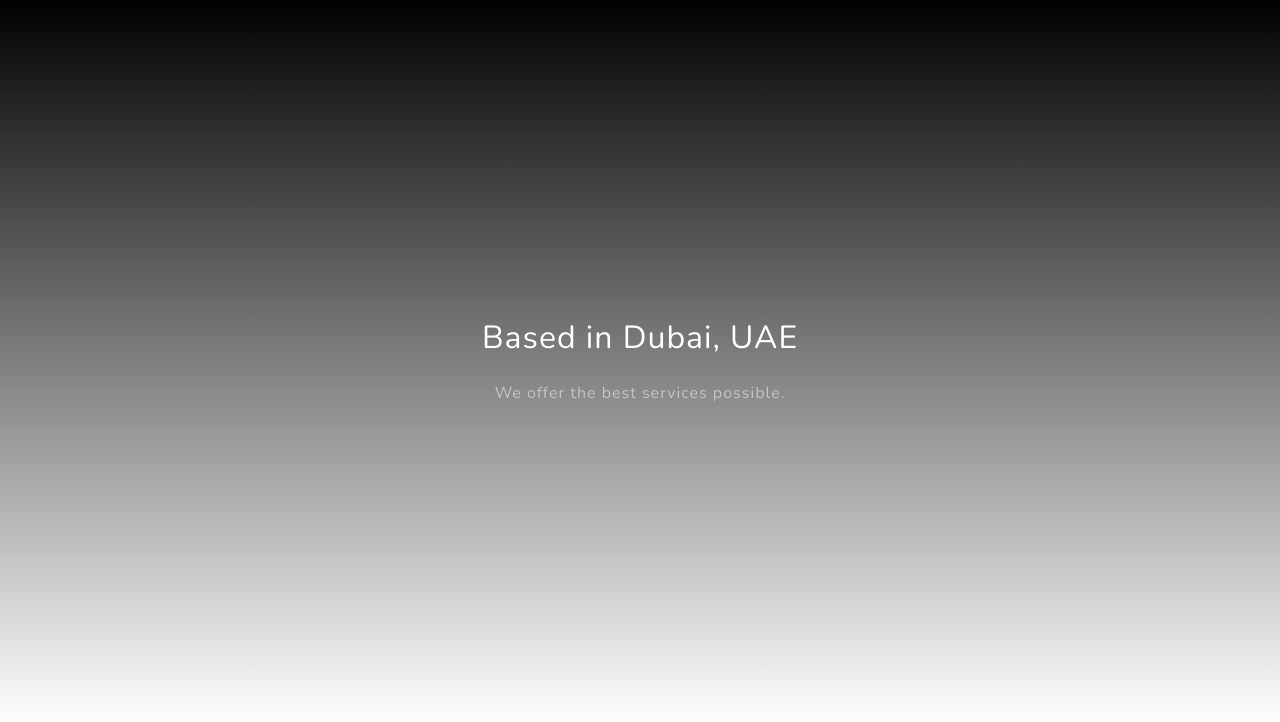
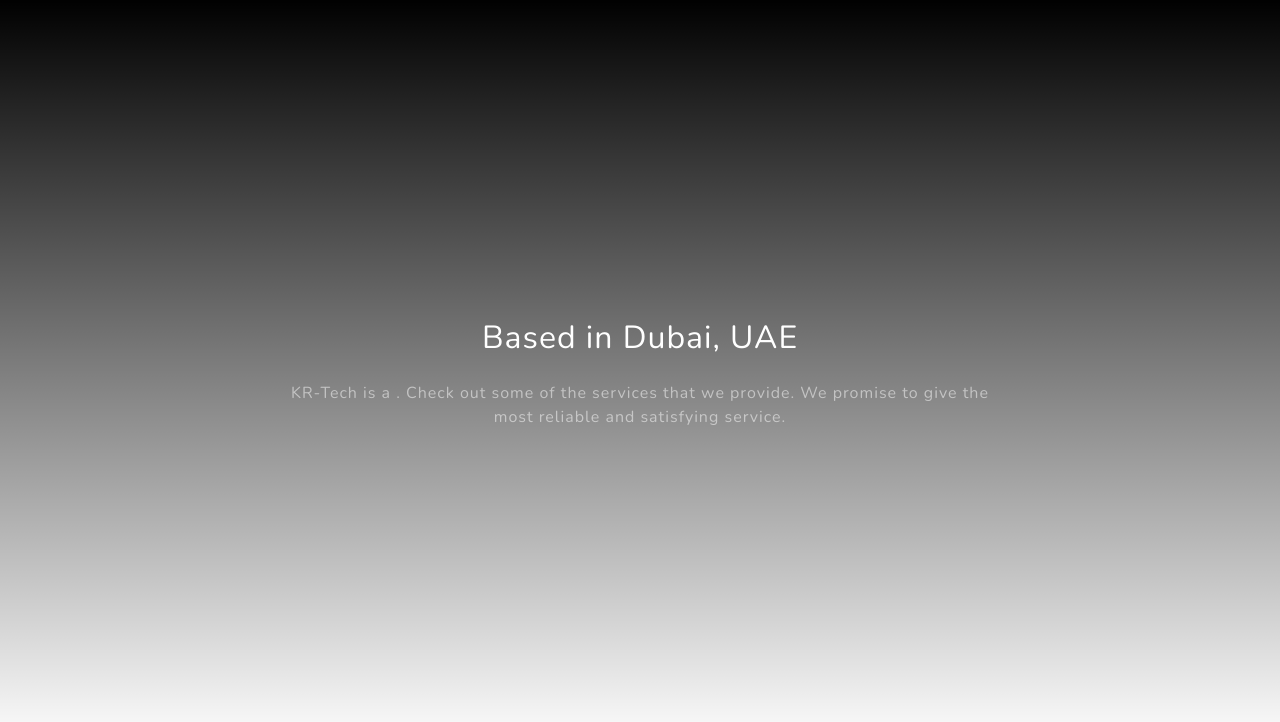
Before and after one commit to M-Anas-Syed/krtech, a Django app: page / in a window 1280 px wide. Shown: the part 801-1523 px from the top of the page. Run offline with Django 3.2, Linux system fonts and the light colour scheme; some libraries are stand-ins or nearby versions.

Commit message:
done with design

```diff
--- a/templates/krtech/index.html
+++ b/templates/krtech/index.html
@@ -39,7 +39,7 @@
             <div class="container d-flex h-100 align-items-center">
                 <div class="mx-auto text-center">
                     <h1 class="mx-auto my-0 text-uppercase">KR-tech</h1>
-                    <h2 class="text-white-50 mx-auto mt-2 mb-5">A free, responsive, one page Bootstrap theme created by Start Bootstrap.</h2>
+                    <h2 class="text-white-50 mx-auto mt-2 mb-5">Always at your service.</h2>
                     <a class="btn btn-primary js-scroll-trigger" href="#about">Find out more</a>
                 </div>
             </div>
@@ -51,11 +51,10 @@
                     <div class="col-lg-8 mx-auto">
                         <h2 class="text-white mb-4">Based in Dubai, UAE</h2>
                         <p class="text-white-50">
-                            We offer the best services possible.
+                            KR-Tech is a . Check out some of the services that we provide. We promise to give the most reliable and satisfying service.
                         </p>
                     </div>
                 </div>
-
             </div>
         </section>
         <!-- Projects-->
@@ -73,14 +72,14 @@
                     <div class="carousel-item active" style="background-image: url(/static/images/construction.jpg)">
                         <div class="carousel-caption d-none d-md-block">
                             <h2 class="display-4" style="color:black; background-color:white;"  >Construction Workers</h2>
-                            <p class="lead" style="color:black; background-color:white;" >This is a description for the first slide.</p>
+                            <p class="lead" style="color:black; background-color:white;" >Our skilled team of workers always work with efficiency and professionalism.</p>
                         </div>
                     </div>
                     <!-- Slide Two - Set the background image for this slide in the line below -->
                     <div class="carousel-item" style="background-image: url(/static/images/electrician.jpg)">
                         <div class="carousel-caption d-none d-md-block">
                             <h2 class="display-4" style="color:black; background-color:white;" >Electricians</h2>
-                            <p class="lead" style="color:black; background-color:white;" >This is a description for the second slide.</p>
+                            <p class="lead" style="color:black; background-color:white;" >Our electricians have the experience of working all over UAE.</p>
                         </div>
                     </div>
                     <!-- Slide Three - Set the background image for this slide in the line below -->
@@ -94,7 +93,7 @@
                     <div class="carousel-item" style="background-image: url(/static/images/painter.jpg)">
                         <div class="carousel-caption d-none d-md-block">
                             <h2 class="display-4" style="color:black; background-color:white;" >Painters</h2>
-                            <p class="lead" style="color:black; background-color:white;" >This is a description for the Fourth slide.</p>
+                            <p class="lead" style="color:black; background-color:white;" >We have some of the best painters in the country that get the job done in no time.</p>
                         </div>
                     </div>
                 </div>
```
